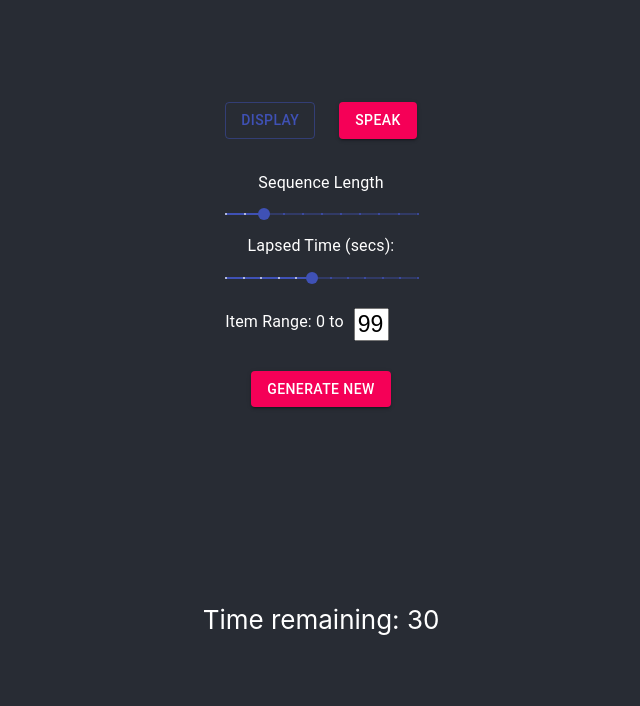
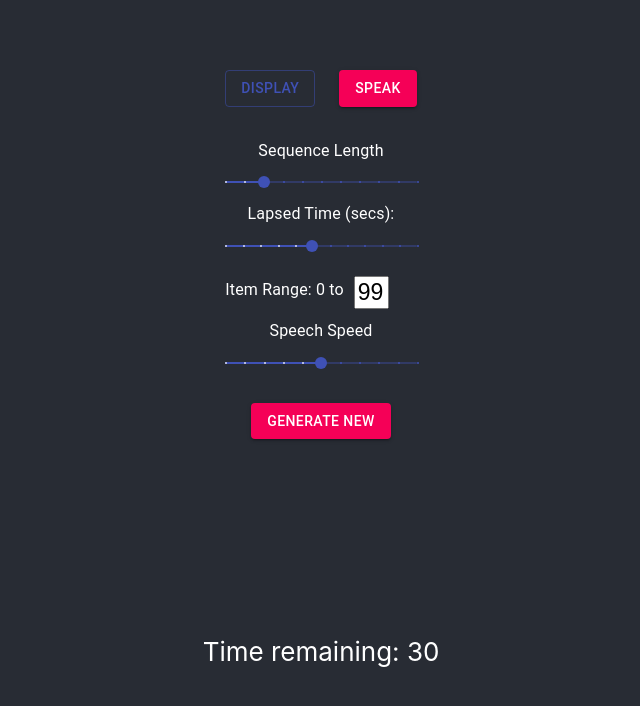
Before and after one commit to roberto-carboni/sequence-memory, a React (Create React App) app: page / in a window 1280 px wide. Both pictures are taken after a click on the button "SPEAK". Shown: the top 706 px of the page, without its empty margins (319-959 px from the left). Built offline with nearby package versions, Linux system fonts and the light colour scheme.

Commit message:
add speed control

```diff
--- a/src/App.tsx
+++ b/src/App.tsx
@@ -14,6 +14,7 @@ function App() {
   const [allowedTime, setAllowedTime] = useState(30);
   const [timeLeft, setTimeLeft] = useState(allowedTime);
   const [answers, setAnswers] = useState<(number | undefined)[]>([]);
+  const [speed, setSpeed] = useState(1);
 
   let timer = useRef<any>(undefined);
 
@@ -42,6 +43,7 @@ function App() {
     setTimeLeft(allowedTime);
     const msg = new SpeechSynthesisUtterance(`${newSequence.join('. ')}.`);
     msg.voice = speechSynthesis.getVoices()[2];
+    msg.rate = speed;
 
     msg.onend = () => {
       countdown();
@@ -215,7 +217,28 @@ function App() {
               />
             </Grid>
           </Grid>
+
+          <div
+            style={{
+              visibility: spoken ? 'initial' : 'hidden',
+            }}
+          >
+            <Typography id='countdown-duration-slider' gutterBottom>
+              Speech Speed
+            </Typography>
+            <Slider
+              defaultValue={speed}
+              value={speed}
+              valueLabelDisplay='auto'
+              step={0.1}
+              marks
+              min={0.5}
+              max={1.5}
+              onChange={(_, newValue) => setSpeed(newValue as number)}
+            />
+          </div>
         </div>
+
         <Button
           variant='contained'
           color='secondary'
```
Also changed, not shown: 2 other files (tests, documents, lock files or other folders).
